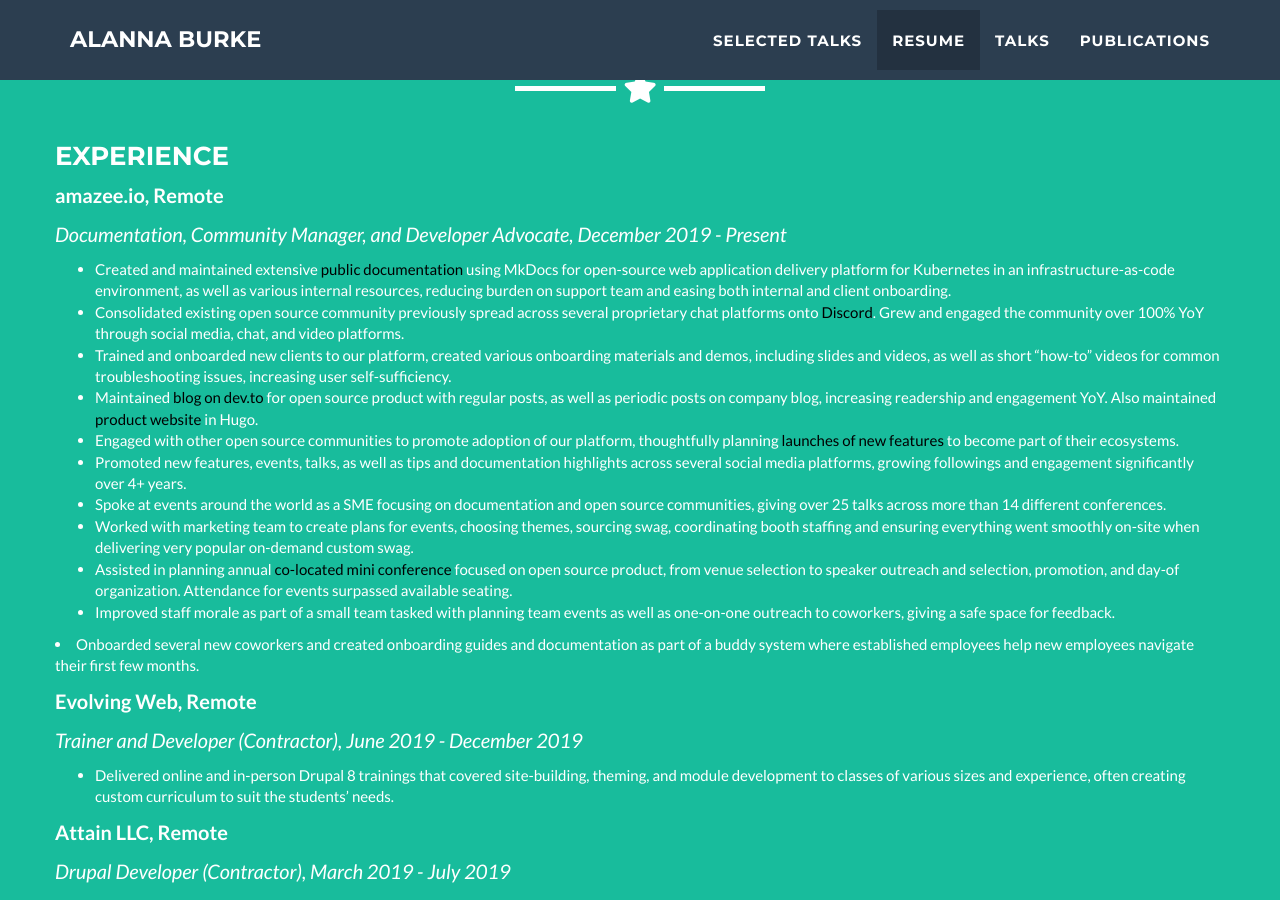
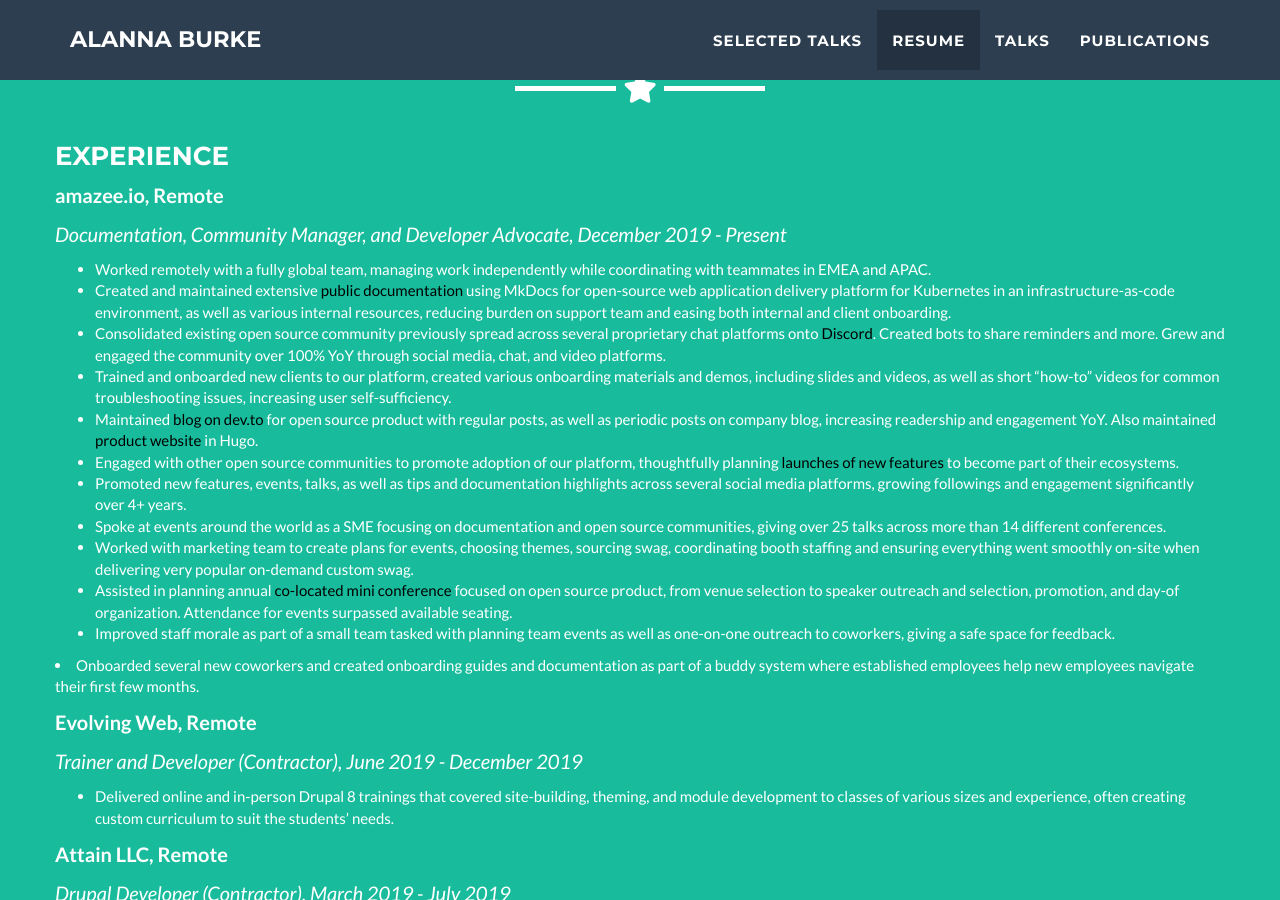
Before and after one commit to AlannaBurke/alannaburke.github.io, a Jekyll site: the page built from _posts/2024-05-28-project-6.markdown, in a window 1280 px wide and 900 px high, scrolled down 2017 px. Built offline with Jekyll 4.4.1, drawn with Linux system fonts in a browser that asks for light colours; some of the changed text lies outside the part shown.

Commit message:
Constant resume updates.

```diff
--- a/_includes/about.html
+++ b/_includes/about.html
@@ -14,9 +14,10 @@
       <p class="c11"><span class="c7"><b>amazee.io, Remote</b></span></p>
       <p class="c11"><span class="c5 c10"><i>Documentation, Community Manager, and Developer Advocate, December 2019 - Present</i></span></p>
         <ul class="c3 lst-kix_mzw912653vsw-0 start">
+          <li class="c6 li-bullet-0"><span class="c1">Worked remotely with a fully global team, managing work independently while coordinating with teammates in EMEA and APAC. </span></li>
           <li class="c6 li-bullet-0">
             <span class="c1">Created and maintained extensive <a href="https://docs.lagoon.sh/">public documentation</a> using MkDocs for open-source web application delivery platform for Kubernetes in an infrastructure-as-code environment, as well as various internal resources, reducing burden on support team and easing both internal and client onboarding.</span></li>
-            <li class="c6 li-bullet-0"><span class="c1">Consolidated existing open source community previously spread across several proprietary chat platforms onto <a href="https://discord.gg/te5hHe95JE">Discord</a>. Grew and engaged the community over 100% YoY through social media, chat, and video platforms.</span></li>
+            <li class="c6 li-bullet-0"><span class="c1">Consolidated existing open source community previously spread across several proprietary chat platforms onto <a href="https://discord.gg/te5hHe95JE">Discord</a>. Created bots to share reminders and more. Grew and engaged the community over 100% YoY through social media, chat, and video platforms.</span></li>
             <li class="c6 li-bullet-0"><span class="c1">Trained and onboarded new clients to our platform, created various onboarding materials and demos, including slides and videos, as well as short &ldquo;how-to&rdquo; videos for common troubleshooting issues, increasing user self-sufficiency. </span></li>
             <li class="c6 li-bullet-0"><span class="c1">Maintained <a href="https://dev.to/uselagoon">blog on dev.to</a> for open source product with regular posts, as well as periodic posts on company blog, increasing readership and engagement YoY. Also maintained <a href="https://lagoon.sh/">product website</a> in Hugo.</span></li>
             <li class="c6 li-bullet-0"><span class="c1">Engaged with other open source communities to promote adoption of our platform, thoughtfully planning <a href="https://lagoon.sh/laravel/">launches of new features</a> to become part of their ecosystems. </span></li>
@@ -105,6 +106,7 @@
                                   <h3 class="c12" id="h.yx0mj39t89xf">
                                     <span class="c9 c5">Volunteer Work</span></h3>
                                     <ul class="c3 lst-kix_l4foy2k9kmmw-0 start">
+                                      <li class="c6 li-bullet-0"><span class="c1">Drupal Community  - Admin and moderator of Drupal Slack (25,000+ members), Code of Conduct contact (2017 - present)</span></li>
                                       <li class="c6 li-bullet-0">
                                         <span class="c1">The Pipsqueakery Rescue - tech assistance, social media, content creation, foster parent (2017 - present)</span></li>
                                         <li class="c6 li-bullet-0"><span class="c1">Drupal Diversity and Inclusion - Leadership Team (2017 - 2022)</span></li>
```
Also changed, not shown: 2 other files.
